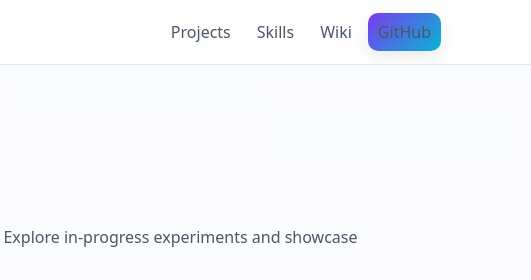
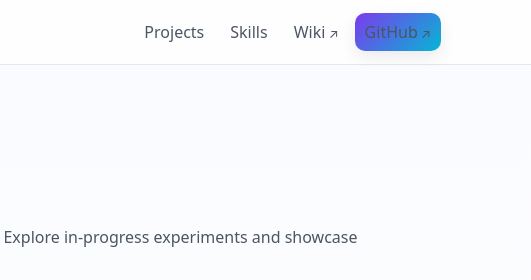
Before and after one commit to natalie-m-cordova/Testing, a website: page docs/index.html in a window 1280 px wide. Shown: the top 280 px of the page, 749-1280 px from the left. Drawn offline with Linux system fonts and the light colour scheme.

Commit message:
Update style.css

```diff
--- a/docs/assets/css/style.css
+++ b/docs/assets/css/style.css
@@ -34,6 +34,8 @@ header{position:sticky; top:0; backdrop-filter:saturate(120%) blur(8px); backgro
 .brand img{width:24px; height:24px}
 .nav a{color:var(--muted); text-decoration:none; padding:8px 10px; border-radius:10px}
 .nav a.active, .nav a:hover{color:var(--fg); background:rgba(124,58,237,.14);}
+nav a[href*="github.com"]::after {  content: " ↗";  font-size: 0.8em;}
+.nav-links {margin-left: auto; display: flex; gap: 6px;}
 
 .hero{padding:60px 0 24px}
 h1{font-size:clamp(28px,4vw,44px); margin:0 0 10px}
@@ -48,4 +50,3 @@ footer{margin-top:auto; border-top:1px solid var(--border); padding:24px 0; colo
 .btn{display:inline-block; padding:10px 14px; border-radius:12px; text-decoration:none; color:#fff; background:linear-gradient(135deg,var(--brand),var(--accent)); box-shadow:var(--shadow)}
 .center{display:flex; justify-content:center; align-items:center; text-align:center}
 hr{border:0; border-top:1px solid var(--border); margin:28px 0}
-.nav-links {margin-left: auto; display: flex; gap: 6px}
```
